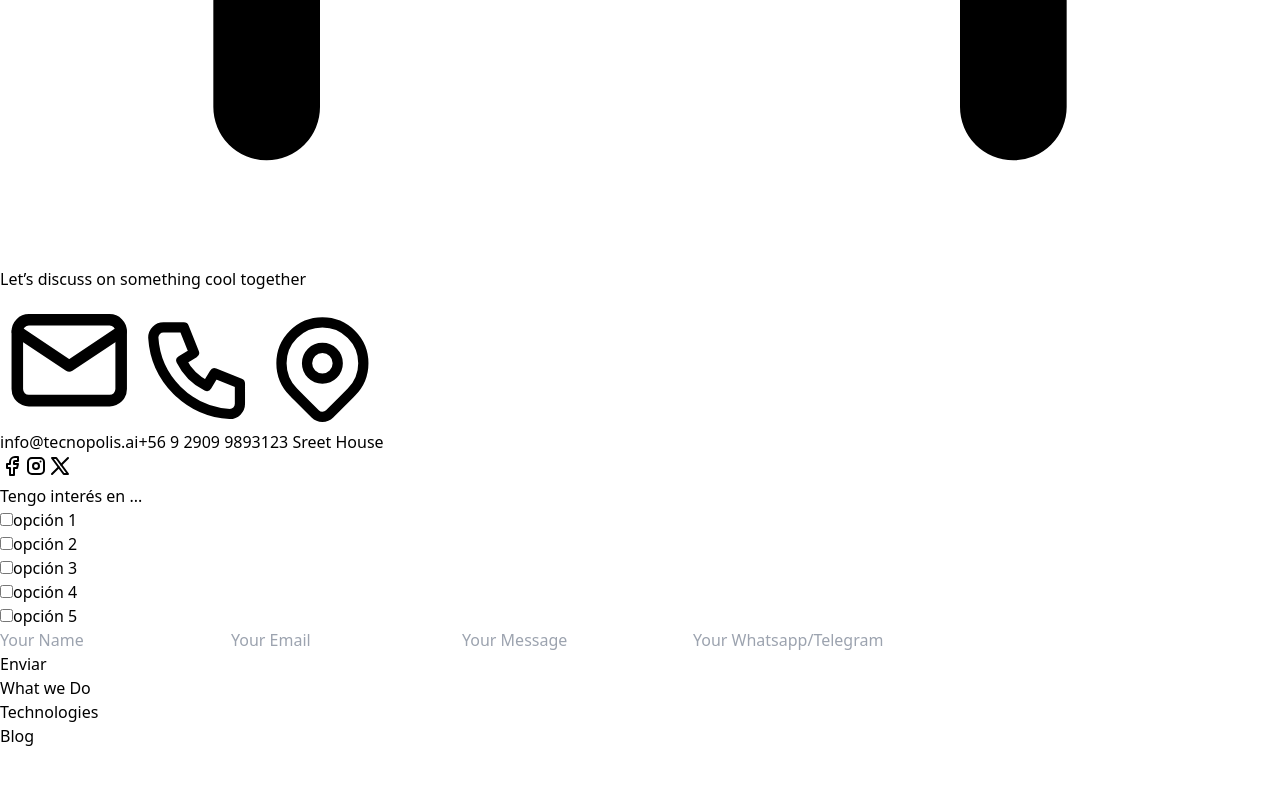
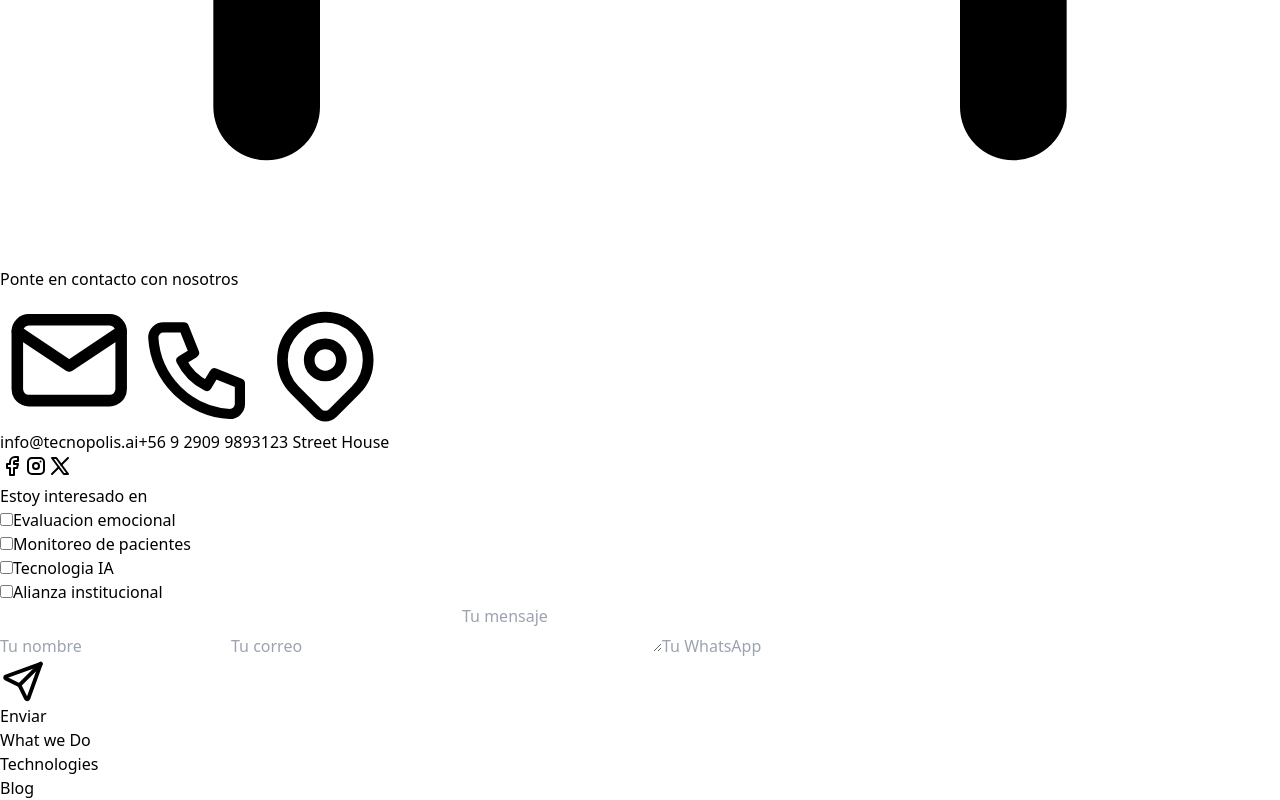
Before and after one commit to sergioFavio/mentalia, a React (Vite) app in the folder mentalia/: page /contact in a window 1280 px wide. Shown: the part 1890-2690 px from the top of the page. Before the commit the page ends 2638 px from the top, so only its background shows below. Built offline with nearby package versions, Linux system fonts and the light colour scheme.

Commit message:
mejorando ventana modal Historial Medico

```diff
--- /dev/null
+++ b/mentalia/src/api/contactService.ts
@@ -0,0 +1,39 @@
+interface ContactEmailPayload {
+  name: string;
+  email: string;
+  message: string;
+  telephone: string;
+  intereses: string;
+}
+
+const CONTACT_EMAIL = "info@tecnopolis.ai";
+
+export const sendEmail = async ({
+  name,
+  email,
+  message,
+  telephone,
+  intereses,
+}: ContactEmailPayload) => {
+  const subject = `Nuevo contacto de ${name}`;
+  const body = [
+    `Nombre: ${name}`,
+    `Correo: ${email}`,
+    `Telefono: ${telephone}`,
+    `Intereses: ${intereses || "No especificados"}`,
+    "",
+    "Mensaje:",
+    message,
+  ].join("\n");
+
+  const mailto = `mailto:${CONTACT_EMAIL}?subject=${encodeURIComponent(
+    subject
+  )}&body=${encodeURIComponent(body)}`;
+
+  window.location.href = mailto;
+
+  return {
+    status: "OK",
+    message: "Se preparo el correo en tu cliente de email",
+  };
+};
--- a/mentalia/src/component/contact/ContactForm.tsx
+++ b/mentalia/src/component/contact/ContactForm.tsx
@@ -1,30 +1,168 @@
-import IconSend from "../../iconos/IconSend"
-import CheckBox from "../ui/CheckBox"
-import Input from "../ui/Input"
+import { useState } from "react";
+import { sendEmail } from "../../api/contactService";
+import IconSend from "../../iconos/IconSend";
+import CheckBox from "../ui/CheckBox";
+import Input from "../ui/Input";
 
+const interests = [
+  {
+    id: 1,
+    text: "Evaluacion emocional",
+  },
+  {
+    id: 2,
+    text: "Monitoreo de pacientes",
+  },
+  {
+    id: 3,
+    text: "Tecnologia IA",
+  },
+  {
+    id: 4,
+    text: "Alianza institucional",
+  },
+];
 
 const ContactForm = () => {
+  const [form, setForm] = useState<{
+    name: string;
+    email: string;
+    message: string;
+    telephone: string;
+    intereses: number[];
+  }>({
+    name: "",
+    email: "",
+    message: "",
+    telephone: "",
+    intereses: [],
+  });
+
+  const handleSend = async () => {
+    if (!form.name.trim()) {
+      return alert("El nombre es obligatorio");
+    }
+    if (!form.email.trim()) {
+      return alert("El correo es obligatorio");
+    }
+    if (!form.email.includes("@") || !form.email.includes(".")) {
+      return alert("Ingresa un correo valido");
+    }
+    if (!form.message.trim()) {
+      return alert("El mensaje es obligatorio");
+    }
+    if (!form.telephone.trim()) {
+      return alert("El telefono es obligatorio");
+    }
+
+    const telregexp = /^\+?\d{7,15}$/;
+    if (!telregexp.test(form.telephone)) {
+      return alert("El telefono debe tener solo numeros y puede iniciar con +");
+    }
+
+    const response = await sendEmail({
+      ...form,
+      intereses: form.intereses
+        .map(
+          (interesid) =>
+            interests.find((interes) => interes.id === interesid)?.text ?? ""
+        )
+        .join(", "),
+    });
+
+    alert(`${response.status}: ${response.message}`);
+    setForm({
+      name: "",
+      email: "",
+      message: "",
+      telephone: "",
+      intereses: [],
+    });
+  };
+
   return (
-    <form className="h-full w-96 gap-8 bg-white rounded-lg text-black p-8 flex flex-col overflow-hidden justify-between">
-        <div className="flex flex-col gap-6 flex-1 overflow-y-auto">
-            <div className="flex flex-col gap-4">
-                <h3 className="font-bold">Tengo interés en ...</h3>
-                <div className="flex gap-2 flex-wrap">
-                    <CheckBox text="opción 1" name="interes"/>
-                    <CheckBox text="opción 2" name="interes"/>
-                    <CheckBox text="opción 3" name="interes"/>
-                    <CheckBox text="opción 4" name="interes"/>
-                    <CheckBox text="opción 5" name="interes"/>
-                </div>
-            </div>
-            <Input placeholder="Your Name"/>
-            <Input placeholder="Your Email"/>
-            <Input placeholder="Your Message"/>
-            <Input placeholder="Your Whatsapp/Telegram"/>
+    <form
+      className="w-full max-w-md lg:w-96 gap-6 bg-white rounded-lg text-black px-6 lg:px-8 py-6 flex flex-col overflow-hidden justify-between"
+      onSubmit={(event) => {
+        event.preventDefault();
+        handleSend();
+      }}
+    >
+      <div className="flex flex-col gap-4 flex-1 overflow-y-auto mt-2">
+        <div className="hidden lg:flex flex-col gap-3">
+          <h3 className="font-bold mt-2">Estoy interesado en</h3>
+          <div className="flex gap-1 flex-wrap">
+            {interests.map((interes) => (
+              <CheckBox
+                key={interes.id}
+                text={interes.text}
+                name="interes"
+                checked={form.intereses.includes(interes.id)}
+                onChange={(checked) => {
+                  if (!checked) {
+                    setForm((prev) => ({
+                      ...prev,
+                      intereses: prev.intereses.filter(
+                        (interesid) => interesid !== interes.id
+                      ),
+                    }));
+                    return;
+                  }
+
+                  setForm((prev) => ({
+                    ...prev,
+                    intereses: [...prev.intereses, interes.id],
+                  }));
+                }}
+              />
+            ))}
+          </div>
         </div>
-        <button className="text-white bg-purple-800 border-purple-800 cursor-pointer px-2 py-1 text-sm border rounded-md w-fit">Enviar</button>
+
+        <Input
+          value={form.name}
+          onChange={(event) =>
+            setForm((prev) => ({ ...prev, name: event.target.value }))
+          }
+          placeholder="Tu nombre"
+        />
+        <Input
+          value={form.email}
+          onChange={(event) =>
+            setForm((prev) => ({ ...prev, email: event.target.value }))
+          }
+          placeholder="Tu correo"
+          type="email"
+        />
+        <textarea
+          value={form.message}
+          onChange={(event) =>
+            setForm((prev) => ({ ...prev, message: event.target.value }))
+          }
+          placeholder="Tu mensaje"
+          className="w-full min-h-24 resize-none placeholder:text-gray-400 border-b-2 border-gray-300 focus:border-purple-800 text-sm px-2 py-1 outline-none"
+        />
+        <Input
+          value={form.telephone}
+          onChange={(event) =>
+            setForm((prev) => ({ ...prev, telephone: event.target.value }))
+          }
+          placeholder="Tu WhatsApp"
+          type="tel"
+        />
+      </div>
+
+      <button
+        type="submit"
+        className="text-white bg-purple-800 border-purple-800 cursor-pointer px-2 py-1 text-sm border rounded-md w-fit flex gap-2 items-center self-center lg:self-start"
+      >
+        <div className="w-4 h-4">
+          <IconSend />
+        </div>
+        Enviar
+      </button>
     </form>
-  )
-}
+  );
+};
 
-export default ContactForm
+export default ContactForm;
--- a/mentalia/src/component/ui/CheckBox.tsx
+++ b/mentalia/src/component/ui/CheckBox.tsx
@@ -1,20 +1,33 @@
-import { useId } from "react"
+import { useId } from "react";
 
-interface Props{
-    text:string
-    name:string
+interface Props {
+  text: string;
+  name: string;
+  checked?: boolean;
+  onChange?: (checked: boolean) => void;
 }
 
-const CheckBox = ({text, name}:Props) => {
-    const id=useId()
+const CheckBox = ({ text, name, checked = false, onChange }: Props) => {
+  const id = useId();
+
   return (
     <div className="contents">
-        <input id={id} name={name} type="checkbox" className="hidden peer"/>
-        <label htmlFor={id} className="peer-checked:text-white peer-checked:bg-purple-800 peer-checked:border-purple-800 cursor-pointer px-2 py-1 text-sm border border-gray-300 text-gray-400 rounded-md">
-            {text}
-        </label>
+      <input
+        id={id}
+        name={name}
+        type="checkbox"
+        className="hidden peer"
+        checked={checked}
+        onChange={(event) => onChange?.(event.target.checked)}
+      />
+      <label
+        htmlFor={id}
+        className="peer-checked:text-white peer-checked:bg-purple-800 peer-checked:border-purple-800 cursor-pointer px-2 py-1 text-sm border border-gray-300 text-gray-400 rounded-md"
+      >
+        {text}
+      </label>
     </div>
-  )
-}
+  );
+};
 
-export default CheckBox
+export default CheckBox;
--- a/mentalia/src/component/ui/Input.tsx
+++ b/mentalia/src/component/ui/Input.tsx
@@ -1,11 +1,17 @@
-interface Props{
-    placeholder:string
+import type { InputHTMLAttributes } from "react";
+
+interface Props extends InputHTMLAttributes<HTMLInputElement> {
+  placeholder: string;
 }
 
-const Input = ({placeholder}:Props) => {
+const Input = ({ placeholder, className = "", ...props }: Props) => {
   return (
-    <input placeholder={placeholder} className="w-full placeholder:text-gray-400 border-b-2 border-gray-300 focus:border-purple-800 text-sm px-2 py-1 outline-none"/>
-  )
-}
+    <input
+      {...props}
+      placeholder={placeholder}
+      className={`w-full placeholder:text-gray-400 border-b-2 border-gray-300 focus:border-purple-800 text-sm px-2 py-1 outline-none ${className}`}
+    />
+  );
+};
 
-export default Input
+export default Input;
--- a/mentalia/src/pages/ContactPage.tsx
+++ b/mentalia/src/pages/ContactPage.tsx
@@ -1,52 +1,75 @@
-import ContactForm from "../component/contact/ContactForm"
-import IconFacebook from "../iconos/IconFacebook"
-import IconInstagram from "../iconos/IconInstagram"
-import IconMail from "../iconos/IconMail"
-import IconMapPin from "../iconos/IconMapPin"
-import IconTelephone from "../iconos/IconTelephone"
-import IconX from "../iconos/IconX"
-
+import ContactForm from "../component/contact/ContactForm";
+import IconFacebook from "../iconos/IconFacebook";
+import IconInstagram from "../iconos/IconInstagram";
+import IconMail from "../iconos/IconMail";
+import IconMapPin from "../iconos/IconMapPin";
+import IconTelephone from "../iconos/IconTelephone";
+import IconX from "../iconos/IconX";
 
 const ContactPage = () => {
   return (
-    <div className="text-white w-full h-full flex items-center justify-center">
-        <main className="h-[65%] flex">
-            <aside className="h-full w-80 flex flex-col justify-between">
-                <div className="flex flex-col gap-12">
-                    <h2 className="text-3xl font-bold">Let’s discuss on something <span className="text-purple-500">cool</span> together</h2>
-                    <div className="flex flex-col gap-4">
-                        <button className="hover:bg-purple-500/20 flex gap-4 p-2 justify-start items-center ring-0 ring-purple-500 ring-inset hover:ring-2 rounded-md transition-all duration-300 hover:text-purple-600">
-                            <div className="w-6 h-6"><IconMail/></div>
-                            <p className="!text-white">info@tecnopolis.ai</p>
+    <div className="text-white w-full min-h-screen flex items-center justify-center py-8 px-4">
+      <main className="w-full max-w-4xl flex flex-col lg:flex-row gap-8 items-center lg:items-start justify-center">
+        <aside className="w-full lg:w-64 flex flex-col justify-between gap-8 lg:gap-0">
+          <div className="flex flex-col gap-6 lg:gap-12">
+            <h2 className="hidden lg:block text-2xl md:text-3xl font-bold text-center lg:text-left">
+              Ponte en <span className="text-purple-500">contacto</span> con
+              nosotros
+            </h2>
+
+            <div className="flex flex-col gap-3 lg:gap-4">
+              <button className="hover:bg-purple-500/20 flex gap-4 p-2 justify-start items-center ring-0 ring-purple-500 ring-inset hover:ring-2 rounded-md transition-all duration-300 hover:text-purple-600 w-full">
+                <div className="w-6 h-6 flex-shrink-0">
+                  <IconMail />
+                </div>
+                <p className="!text-white text-sm md:text-base truncate">
+                  info@tecnopolis.ai
+                </p>
               </button>
-                        <button className="hover:bg-purple-500/20 flex gap-4 p-2 justify-start items-center ring-0 ring-purple-500 ring-inset hover:ring-2 rounded-md transition-all duration-300 hover:text-purple-600">
-                            <div className="w-6 h-6"><IconTelephone/></div>
-                            <p className="!text-white">+56 9 2909 9893</p>
+
+              <button className="hover:bg-purple-500/20 flex gap-4 p-2 justify-start items-center ring-0 ring-purple-500 ring-inset hover:ring-2 rounded-md transition-all duration-300 hover:text-purple-600 w-full">
+                <div className="w-6 h-6 flex-shrink-0">
+                  <IconTelephone />
+                </div>
+                <p className="!text-white text-sm md:text-base">
+                  +56 9 2909 9893
+                </p>
               </button>
-                        <button className="hover:bg-purple-500/20 flex gap-4 p-2 justify-start items-center ring-0 ring-purple-500 ring-inset hover:ring-2 rounded-md transition-all duration-300 hover:text-purple-600">
-                            <div className="w-6 h-6"><IconMapPin/></div>
-                            <p className="!text-white">123 Sreet House</p>
+
+              <button className="hover:bg-purple-500/20 flex gap-4 p-2 justify-start items-center ring-0 ring-purple-500 ring-inset hover:ring-2 rounded-md transition-all duration-300 hover:text-purple-600 w-full">
+                <div className="w-6 h-6 flex-shrink-0">
+                  <IconMapPin />
+                </div>
+                <p className="!text-white text-sm md:text-base">
+                  123 Street House
+                </p>
               </button>
             </div>
           </div>
-                <div className="flex gap-4">
+
+          <div className="hidden lg:flex justify-center lg:justify-start gap-4 mt-4 lg:mt-6">
             <button className="p-2 rounded-full hover:bg-purple-500 transition-all duration-300">
-                        <div className="w-6 h-6"><IconFacebook/></div>
+              <div className="w-6 h-6">
+                <IconFacebook />
+              </div>
             </button>
             <button className="p-2 rounded-full hover:bg-purple-500 transition-all duration-300">
-                        <div className="w-6 h-6"><IconInstagram/></div>
+              <div className="w-6 h-6">
+                <IconInstagram />
+              </div>
             </button>
             <button className="p-2 rounded-full hover:bg-purple-500 transition-all duration-300">
-                        <div className="w-6 h-6"><IconX/></div>
+              <div className="w-6 h-6">
+                <IconX />
+              </div>
             </button>
           </div>
         </aside>
-            <ContactForm/>
 
-
+        <ContactForm />
       </main>
     </div>
-  )
-}
+  );
+};
 
-export default ContactPage
+export default ContactPage;
--- a/mentalia/src/pages/HomePage.tsx
+++ b/mentalia/src/pages/HomePage.tsx
@@ -1,7 +1,6 @@
 import Robot from "../asset/ai_model.png";
 import Cielo2 from "../asset/Variant2.png";
 import Cielo1 from "../asset/Default.png";
-import FooterInfo from "../component/home/FooterInfo";
 import { useState, useEffect } from "react";
 
 const HomePage = () => {
```
Also changed, not shown: mentalia/src/pages/PacientList.tsx (+131 -9 lines). Lines whose indentation alone changed are shown as unchanged.
